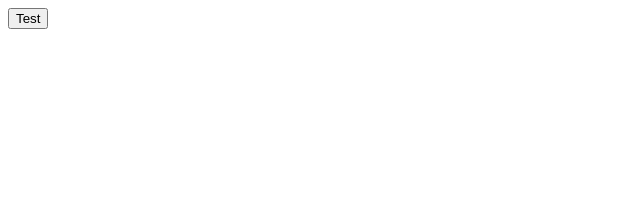
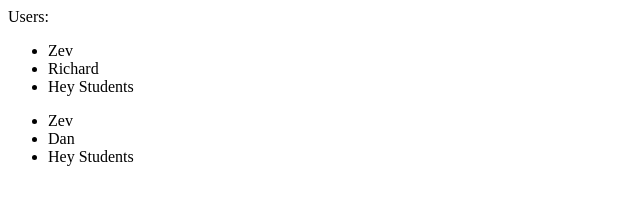
Before and after one commit to ZevT88/DevelopersInstitute, a plain HTML site: page Week 3/Day 1/ExerciseXP Day 1 /index.html in a window 1280 px wide. Shown: the whole page, without its empty margins (0-640 px from the left). Drawn offline with Linux system fonts and the light colour scheme.

Commit message:
ExerciseXP

```diff
--- a/Week 3/Day 1/DailyChallange Day 1/script.js
+++ b/Week 3/Day 1/DailyChallange Day 1/script.js
@@ -1,13 +1,11 @@
-
+let img = document.createElement("IMG")
 let array = [
-
-
 
 
     book1 = {
         title : "The Magicians",
         auther : "Lev Grossman",
-        image : "",
+        image : document.getElementsByName("img"),
         alreadyRead : true
     },
 
--- a/Week 3/Day 1/ExerciseXP Day 1 /index.html
+++ b/Week 3/Day 1/ExerciseXP Day 1 /index.html
@@ -7,9 +7,9 @@
     }
 
     </style>
-    <!-- exercise #1  -->
+    <!-- exercise #1
 
-     <!-- <div id="navBar">
+     <div id="navBar">
 
                 <ul>
                     <li>Profile </li>
@@ -21,7 +21,7 @@
 </div>  -->
 
 
-    <!-- <div id="container">Users:</div>
+ <div id="container">Users:</div>
             <ul class="list">
                 <li>John</li>
                 <li>Pete</li>
@@ -30,14 +30,14 @@
                 <li>David</li>
                 <li>Sarah</li>
                 <li>Dan</li>
-            </ul> -->
+            </ul>
 
     <meta charset="UTF-8">
     <meta name="viewport" content="width=device-width, initial-scale=1.0">
     <title>Document</title>
 </head>
 <body>
-    <button onclick="myFunction()">Test</button>
+    <!-- <button onclick="function2()">Go</button> -->
     <script src="script.js"></script>
 </body>
 </html>
--- a/Week 3/Day 1/ExerciseXP Day 1 /script.js
+++ b/Week 3/Day 1/ExerciseXP Day 1 /script.js
@@ -1,13 +1,19 @@
-// Exercise #1
+// // Exercise #1
 
-// function myFunction() {
-//     document.getElementsByTagName("div")[0].setAttribute("class", "socialNetworkNavigation");
-//   }
+// // function myFunction() {
+// //     document.getElementsByTagName("div")[0].setAttribute("class", "socialNetworkNavigation");
+// //   }
 
-//Exercise #2
+// Exercise #2
+document.getElementsByClassName("list")[0].children[1].innerHTML = "Richard"
+document.getElementsByClassName("list")[0].children[0].innerHTML = "Zev"
+document.getElementsByClassName("list")[1].children[0].innerHTML = "Zev"
+let li = document.createElement("LI")
+let li2 = document.createElement("LI")
+li.innerHTML = "Hey Students"
+li2.innerHTML = "Hey Students"
+document.getElementsByClassName("list")[0].appendChild(li)
+document.getElementsByClassName("list")[1].appendChild(li2)
 
-// function myFunction2() {
-//     document.getElementsByTagName("ul")[0].children[1].setAttribute("Pete", "Richard")
-// }
-
-// console.log(document.getElementsByTagName("ul")[0].children[1].lastChild)
+let sarah = document.getElementsByClassName("list")[1].children[1]
+document.getElementsByClassName("list")[1].removeChild(sarah)
```
Also changed, not shown: Week 3/Day 1/DailyChallange Day 1/index.html (+2 -1 lines), 1 other file.
